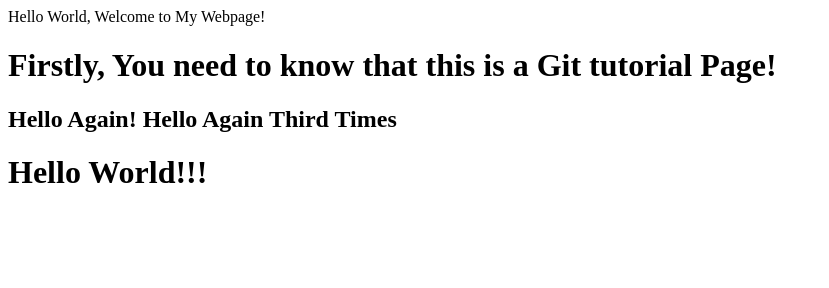
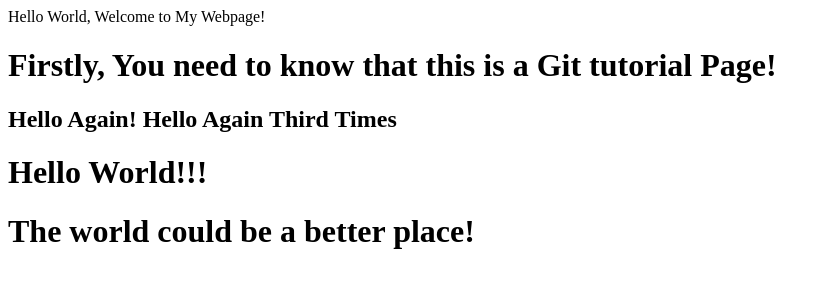
Before and after one commit to Winstonjames2/tech, a plain HTML site: page index.html in a window 1280 px wide. Shown: the whole page, without its empty margins (0-829 px from the left). Drawn offline with Linux system fonts and the light colour scheme.

Commit message:
Update index.html

```diff
--- a/index.html
+++ b/index.html
@@ -7,5 +7,6 @@
         <h1>Firstly, You need to know that this is a Git tutorial Page!</h1>
         <h2>Hello Again! Hello Again Third Times</h2>
         <h1>Hello World!!!</h1>
+        <h1>The world could be a better place!</h1>
     </body>
 </html>
```
